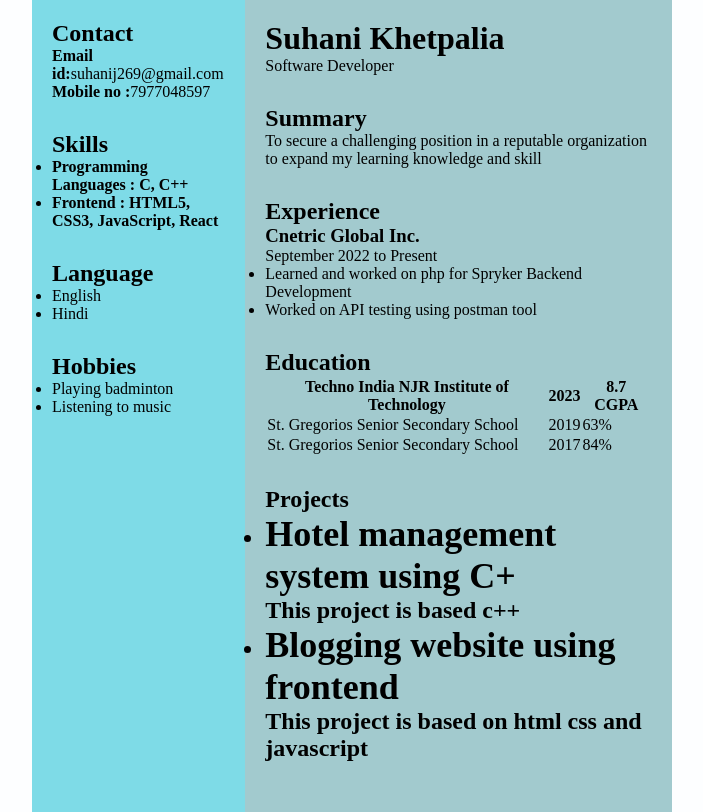
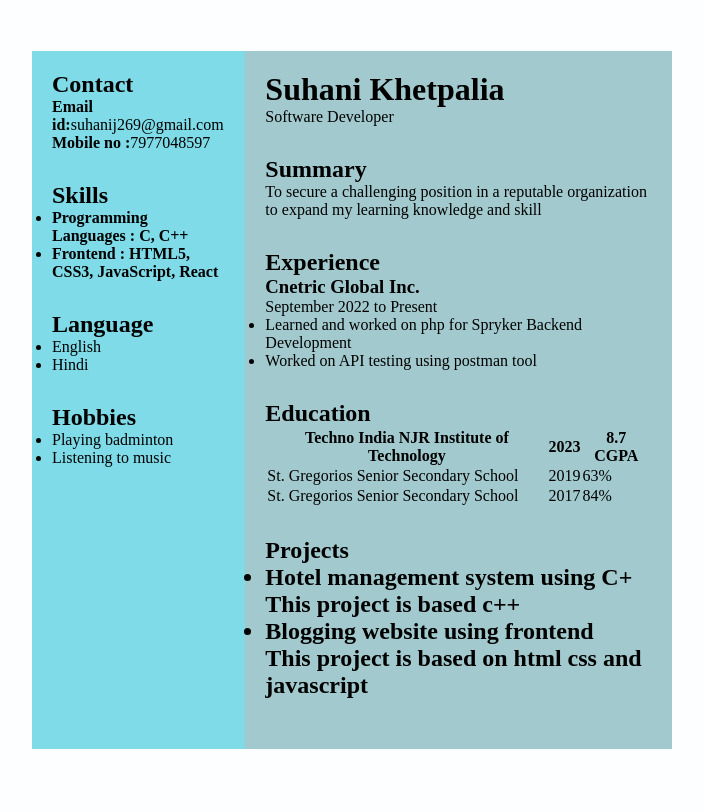
Before and after one commit to suhanikhetpalia/suhanikhetpalia.github.io, a plain HTML site: page index.html in a window 1280 px wide. Shown: the whole page, without its empty margins (288-991 px from the left). Drawn offline with Linux system fonts and the light colour scheme.

Commit message:
Update index.html

```diff
--- a/index.html
+++ b/index.html
@@ -127,11 +127,11 @@ body {
 				<ul>
           <h2>Projects
 					<li>
-						<h2>Hotel management system using C+   </h2>
+						<h4>Hotel management system using C+   </h4>
 						<p>This project is based c++ </p>
 					</li>
 					<li>
-						<h2>Blogging website using frontend   </h2>
+						<h4>Blogging website using frontend   </h4>
 						<p>This project is based on html
 						css and javascript</p>
 					</li>
```
